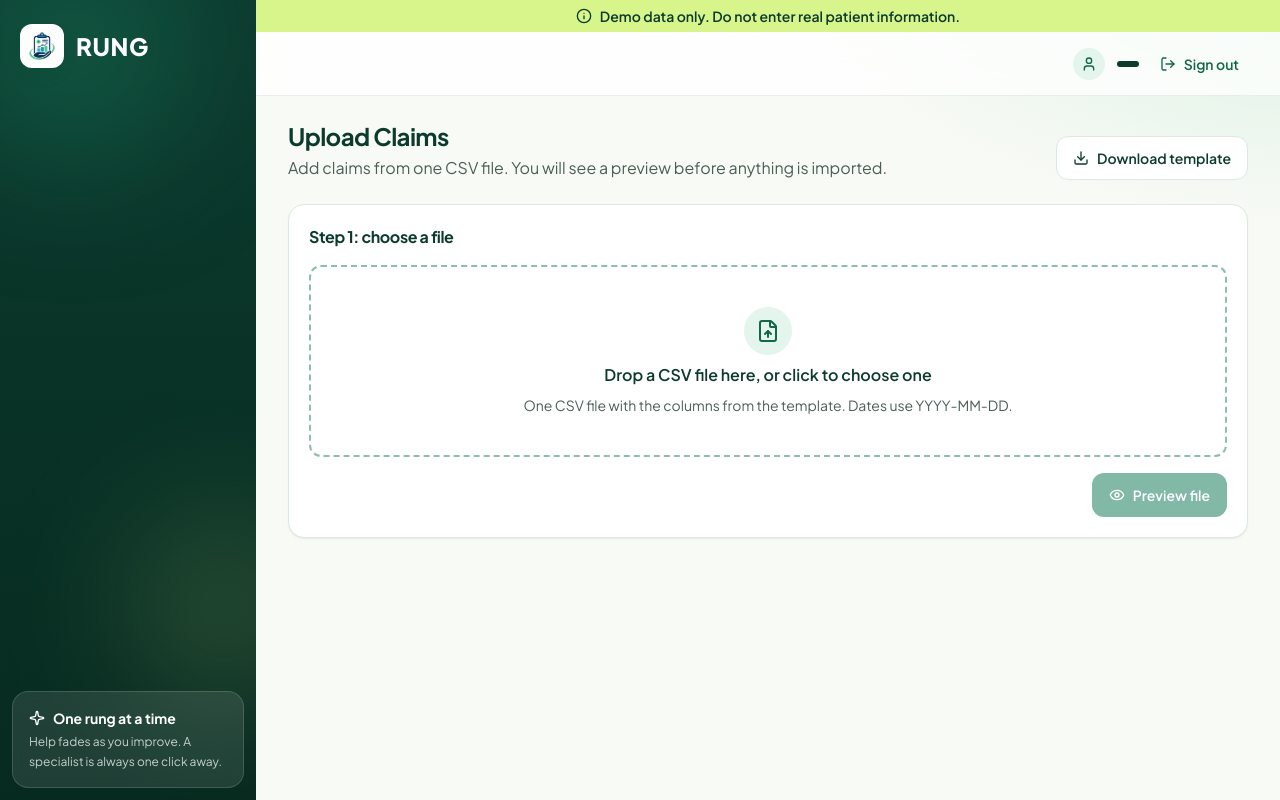
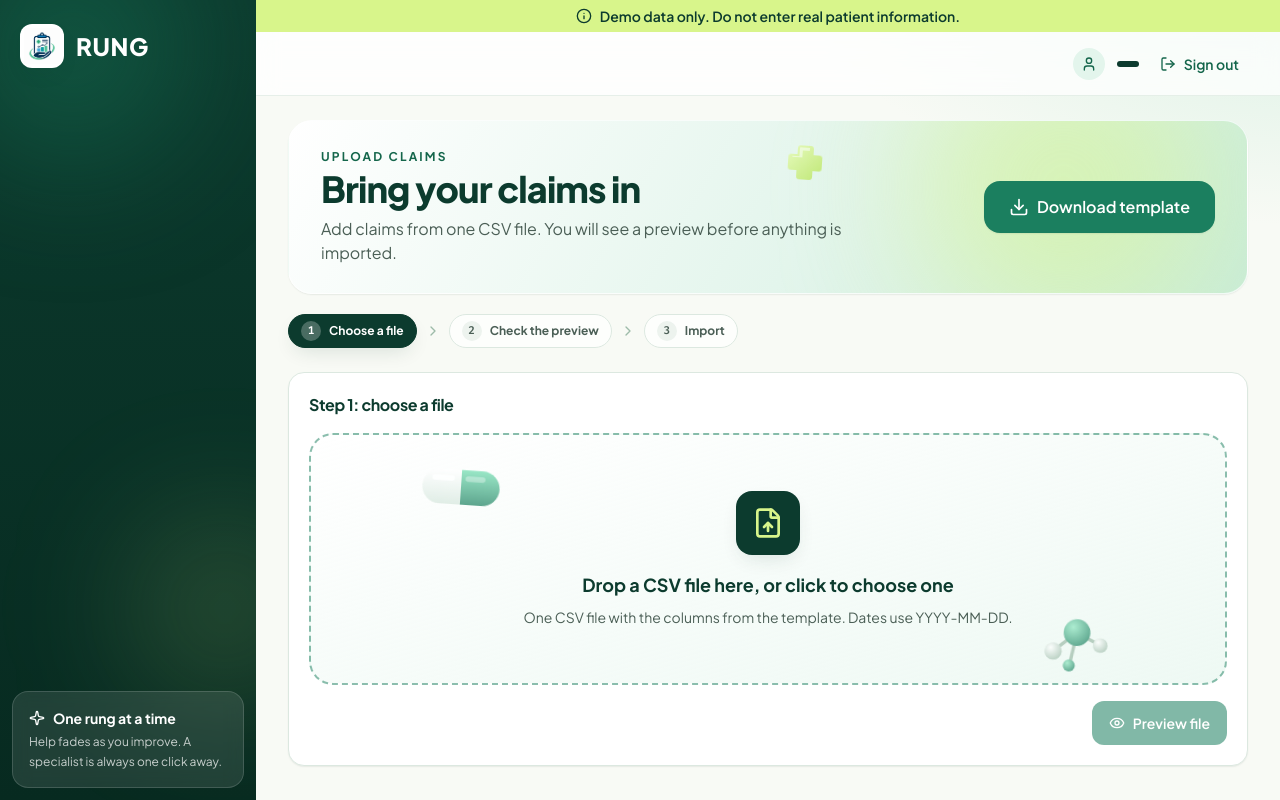
Before and after one commit to omparikh813/rung, a Django app: template core/templates/core/upload.html in a window 1280 px wide. Run offline with Django 5.2, Linux system fonts and the light colour scheme; the template is opened without the code that fills it, so the values that code supplies are empty; style sheets or scripts are compiled from the project's sources.

Commit message:
Restyle Claim Upload and the no access page
Upload gets a banner, a three step tracker, and an illustrated drop
zone that reacts to hover and drag. README now describes the home page,
the placeholder contact details, and design system v2.

Co-Authored-By: Claude Fable 5.2 <noreply@anthropic.com>
Claude-Session: https://claude.ai/code/session_01FdxG6Qj1TyAHjXmvZrHA6F

```diff
--- a/core/templates/403.html
+++ b/core/templates/403.html
@@ -1,5 +1,7 @@
 {% extends "core/base.html" %}
 {% block title %}No access{% endblock %}
 {% block content %}
+<div class="card">
 {% include "core/partials/empty_state.html" with icon="info" title="You do not have access to this page" text="This page belongs to a different role. Use the menu to go back to your own pages." %}
+</div>
 {% endblock %}
--- a/core/templates/core/upload.html
+++ b/core/templates/core/upload.html
@@ -2,16 +2,19 @@
 {% load rung %}
 {% block title %}Upload Claims{% endblock %}
 {% block content %}
-<div class="flex flex-wrap items-end justify-between gap-4">
-  <div>
-    <h1 class="text-2xl">Upload Claims</h1>
-    <p class="mt-1 text-muted">Add claims from one CSV file. You will see a preview before anything is imported.</p>
-  </div>
-  <a class="btn btn-secondary" href="{% url 'upload_template' %}">{% icon "download" %}Download template</a>
-</div>
+{% url 'upload_template' as template_url %}
+{% include "core/partials/page_hero.html" with eyebrow="Upload Claims" title="Bring your claims in" subtitle="Add claims from one CSV file. You will see a preview before anything is imported." action_url=template_url action_label="Download template" action_icon="download" shape="cross" %}
+
+<ol class="mt-5 flex flex-wrap items-center gap-2" aria-label="Upload steps">
+  <li class="step" data-state="{% if preview or summary %}done{% else %}current{% endif %}"><span class="step-number">1</span>Choose a file</li>
+  <li class="text-sage" aria-hidden="true">{% icon "chevron-right" %}</li>
+  <li class="step" data-state="{% if preview %}current{% elif summary %}done{% else %}todo{% endif %}"><span class="step-number">2</span>Check the preview</li>
+  <li class="text-sage" aria-hidden="true">{% icon "chevron-right" %}</li>
+  <li class="step" data-state="{% if summary %}done{% else %}todo{% endif %}"><span class="step-number">3</span>Import</li>
+</ol>
 
 {% if summary %}
-<div class="card mt-6 flex flex-wrap items-center justify-between gap-4 border-success bg-success-soft p-5">
+<div class="card mt-6 flex animate-pop flex-wrap items-center justify-between gap-4 border-success bg-linear-to-br from-success-soft to-mint p-5">
   <div class="flex items-start gap-3">
     <span class="text-success-strong">{% icon "circle-check" "mt-0.5 size-6" %}</span>
     <div>
@@ -26,12 +29,14 @@
 <form method="post" enctype="multipart/form-data" class="card mt-6 p-5" x-data="{ over: false, name: '', busy: false }" @submit="busy = true" @pageshow.window="busy = false" :class="busy && 'is-busy'">
   {% csrf_token %}
   <h2 class="card-title">Step 1: choose a file</h2>
-  <label for="upload-file" class="mt-4 flex cursor-pointer flex-col items-center gap-2 rounded-xl border-2 border-dashed px-6 py-10 text-center transition duration-200 focus-within:outline-3 focus-within:outline-offset-2 focus-within:outline-primary hover:bg-primary-soft"
-         :class="over ? 'border-primary bg-primary-soft' : 'border-primary/50'"
+  <label for="upload-file" class="group relative mt-4 flex cursor-pointer flex-col items-center gap-2 overflow-hidden rounded-3xl border-2 border-dashed px-6 py-14 text-center transition duration-300 focus-within:outline-3 focus-within:outline-offset-2 focus-within:outline-primary hover:bg-primary-soft"
+         :class="over ? 'scale-[1.01] border-primary bg-primary-soft shadow-md' : 'border-primary/50 bg-linear-to-br from-white to-primary-soft/60'"
          @dragover.prevent="over = true" @dragleave.prevent="over = false"
          @drop.prevent="over = false; $refs.file.files = $event.dataTransfer.files; name = $refs.file.files.length ? $refs.file.files[0].name : ''">
-    <span class="flex size-12 items-center justify-center rounded-full bg-primary-soft text-primary-strong">{% icon "file-up" "size-6" %}</span>
-    <span class="font-semibold text-forest" x-text="name || 'Drop a CSV file here, or click to choose one'">Drop a CSV file here, or click to choose one</span>
+    {% include "core/partials/shapes/capsule.html" with class="floaty top-6 left-[12%] hidden w-20 opacity-70 sm:block" %}
+    {% include "core/partials/shapes/molecule.html" with class="floaty right-[12%] bottom-4 hidden w-20 animate-float-slow opacity-70 sm:block" %}
+    <span class="flex size-16 items-center justify-center rounded-2xl bg-forest text-lime shadow-md transition duration-300 group-hover:-translate-y-1 group-hover:scale-105" :class="over && '-translate-y-1 scale-110'">{% icon "file-up" "size-8" %}</span>
+    <span class="mt-2 text-lg font-bold text-forest" x-text="name || 'Drop a CSV file here, or click to choose one'">Drop a CSV file here, or click to choose one</span>
     <span class="text-sm text-muted">One CSV file with the columns from the template. Dates use YYYY-MM-DD.</span>
     <input id="upload-file" type="file" name="file" accept=".csv,text/csv" class="sr-only" x-ref="file" @change="name = $event.target.files.length ? $event.target.files[0].name : ''">
   </label>
```
Also changed, not shown: README.md.
